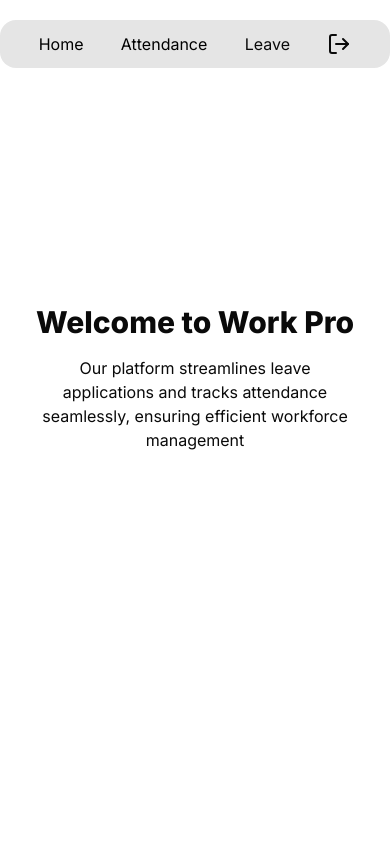
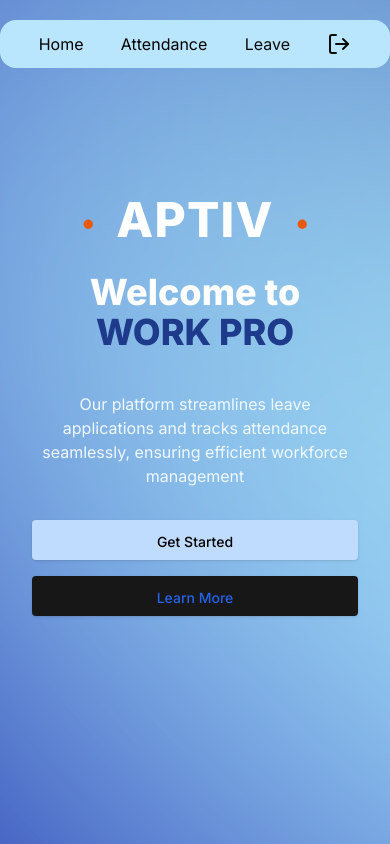
Before and after one commit to apiz23/workpro, a Next.js app: page /dashboard in a window 390 px wide. Built offline with nearby package versions, Linux system fonts and the light colour scheme; sample sign-in values are in the browser's storage.

Commit message:
fix responsive and add the bg color

```diff
--- a/app/(admin)/layout.tsx
+++ b/app/(admin)/layout.tsx
@@ -24,7 +24,10 @@
 	return (
 		<html lang="en">
 			<AuthProvider>
-				<body className={inter.className}>
+				<body
+					className={`inter.className bg-cover`}
+					style={{ backgroundImage: "url('/bg.svg')" }}
+				>
 					<div className="relative mx-auto max-w-4xl px-4 py-44 h-screen">
 						{children}
 					</div>
--- a/app/(client)/attendance/page.tsx
+++ b/app/(client)/attendance/page.tsx
@@ -41,7 +41,9 @@
 				Emergency Leaving
 			</h2>
 			<div className="my-10">
-				<div className="flex justify-between px-5">
+				<Card className="border-none shadow-none">
+					<CardContent className="py-8">
+						<div className="flex justify-between mb-10">
 							<button
 								className={`${
 									selectedTab === "clockIn"
@@ -63,8 +65,6 @@
 								Clock Out
 							</button>
 						</div>
-				<Card className="border-none shadow-none">
-					<CardContent className="py-8">
 						<div className="mb-5 grid grid-cols-1">
 							<Input placeholder="Time" onChange={(e) => setTime(e.target.value)} />
 						</div>
--- a/app/(client)/dashboard/page.tsx
+++ b/app/(client)/dashboard/page.tsx
@@ -1,6 +1,8 @@
 "use client";
 
 import Login from "@/app/auth/page";
+import { Button } from "@/components/ui/button";
+import { Dot } from "lucide-react";
 import { redirect } from "next/navigation";
 import { useState } from "react";
 
@@ -9,16 +11,31 @@
 
 	if (auth) {
 		return (
-			<div className="mx-auto px-4 py-32 lg:flex lg:items-center">
+			<div className="mx-auto px-4 md:pt-32 lg:flex lg:items-center">
 				<div className="mx-auto max-w-xl text-center">
-					<h1 className="text-3xl font-extrabold sm:text-5xl">
-						Welcome to Work Pro
+					<h1 className="scroll-m-20 flex my-5 justify-center text-5xl font-extrabold tracking-wide">
+						<Dot className="h-14 w-14 text-orange-600" />
+						<p className="text-white">APTIV</p>
+						<Dot className="h-14 w-14 text-orange-600" />
+					</h1>
+					<h1 className="text-4xl font-extrabold sm:text-5xl text-white mb-10">
+						Welcome to{" "}
+						<strong className="font-extrabold text-blue-900">WORK PRO</strong>
 					</h1>
 
-					<p className="mt-4 sm:text-xl/relaxed">
+					<p className="mt-4 sm:text-xl/relaxed text-sky-50">
 						Our platform streamlines leave applications and tracks attendance
 						seamlessly, ensuring efficient workforce management
 					</p>
+					<div className="mt-8 flex flex-wrap justify-center gap-4">
+						<Button className="block w-full rounded bg-blue-200 px-12 py-3 text-sm font-medium text-black shadow hover:bg-sky-500 hover:text-white focus:outline-none focus:ring active:bg-blue-500 sm:w-auto">
+							Get Started
+						</Button>
+
+						<Button className="block w-full rounded px-12 py-3 text-sm font-medium text-blue-600 shadow hover:text-blue-700 focus:outline-none focus:ring active:text-blue-500 sm:w-auto">
+							Learn More
+						</Button>
+					</div>
 				</div>
 			</div>
 		);
--- a/app/(client)/layout.tsx
+++ b/app/(client)/layout.tsx
@@ -25,10 +25,15 @@
 	return (
 		<html lang="en">
 			<AuthProvider>
-				<body className={inter.className}>
-					<Navigation />
-					<div className="mx-auto max-w-screen-lg px-4 py-44 h-screen">
-						{children}
+				<body className={`${inter.className}`}>
+					<div
+						className="bg-blue-400 bg-cover"
+						style={{ backgroundImage: "url('/bg.svg')" }}
+					>
+						<Navigation />
+						<div className="mx-auto max-w-screen-lg px-4 py-44 h-screen">
+							{children}
+						</div>
 					</div>
 				</body>
 			</AuthProvider>
--- a/app/auth/layout.tsx
+++ b/app/auth/layout.tsx
@@ -6,6 +6,14 @@
 
 export const metadata: Metadata = {
 	title: "Work Pro",
+	icons: {
+		icon: [
+			{
+				url: "/logo.png",
+				href: "/logo.png",
+			},
+		],
+	},
 };
 
 export default function RootLayout({
@@ -15,7 +23,14 @@
 }>) {
 	return (
 		<html lang="en">
-			<body className={inter.className}>{children}</body>
+			<body className={inter.className}>
+				<div
+					style={{ backgroundImage: "url('/bg.svg')" }}
+					className="bg-no-repeat bg-cover bg-center"
+				>
+					{children}
+				</div>
+			</body>
 		</html>
 	);
 }
--- a/app/auth/page.tsx
+++ b/app/auth/page.tsx
@@ -10,6 +10,7 @@
 } from "@/components/ui/card";
 import { Input } from "@/components/ui/input";
 import supabase from "@/lib/supabase";
+import { Dot } from "lucide-react";
 import Link from "next/link";
 import { useRouter } from "next/navigation";
 import { useState } from "react";
@@ -57,8 +58,13 @@
 	};
 
 	return (
-		<main className="min-h-screen max-w-3xl mx-auto items-center justify-between pt-48 md:pt-52 p-16 md:p-24">
-			<Card>
+		<main className="min-h-screen max-w-3xl mx-auto items-center justify-between pt-16 md:pt-44 p-6 md:p-24">
+			<h1 className="scroll-m-20 flex my-5 justify-center text-5xl font-extrabold tracking-wide">
+				<Dot className="h-14 w-14 text-orange-600" />
+				<p className="text-white">APTIV</p>
+				<Dot className="h-14 w-14 text-orange-600" />
+			</h1>
+			<Card className="bg-sky-100 border-sky-400">
 				<CardHeader>
 					<CardTitle className="text-4xl">Welcome to Work Pro</CardTitle>
 				</CardHeader>
@@ -116,7 +122,7 @@
 					<Link href="/dashboard">
 						<Button
 							variant="default"
-							className="inline-block mx-auto rounded border bg-whtie border-indigo-600 px-10 text-sm font-medium text-indigo-600 hover:bg-indigo-600 hover:text-white focus:outline-none focus:ring active:bg-indigo-500"
+							className="inline-block mx-auto rounded border bg-white border-blue-600 px-10 text-sm font-medium text-blue-600 hover:bg-blue-600 hover:text-white focus:outline-none focus:ring active:bg-indigo-500"
 							onClick={handleSubmit}
 						>
 							Submit
--- a/app/layout.tsx
+++ b/app/layout.tsx
@@ -7,6 +7,14 @@
 
 export const metadata: Metadata = {
 	title: "Work Pro",
+	icons: {
+		icon: [
+			{
+				url: "/logo.png",
+				href: "/logo.png",
+			},
+		],
+	},
 };
 
 export default function RootLayout({
--- /dev/null
+++ b/app/page.tsx
@@ -0,0 +1,5 @@
+import { redirect } from "next/navigation";
+
+export default function page() {
+	redirect("/dashboard");
+}
--- a/components/navigation.tsx
+++ b/components/navigation.tsx
@@ -26,7 +26,7 @@
 
 	return (
 		<>
-			<nav className="fixed top-5 left-1/2 transform -translate-x-1/2 w-full max-w-3xl px-5 py-3 bg-neutral-200 z-50 rounded-2xl">
+			<nav className="fixed top-5 left-1/2 transform -translate-x-1/2 w-full max-w-3xl px-5 py-3 bg-sky-200 z-50 rounded-2xl">
 				<ul className="flex justify-around">
 					{navItems.map((item, index) => (
 						<li key={index}>
```
Also changed, not shown: public/bg.svg (added). Lines whose indentation alone changed are shown as unchanged.
